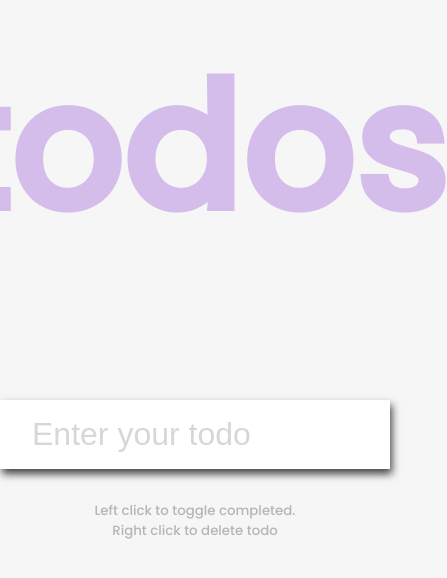
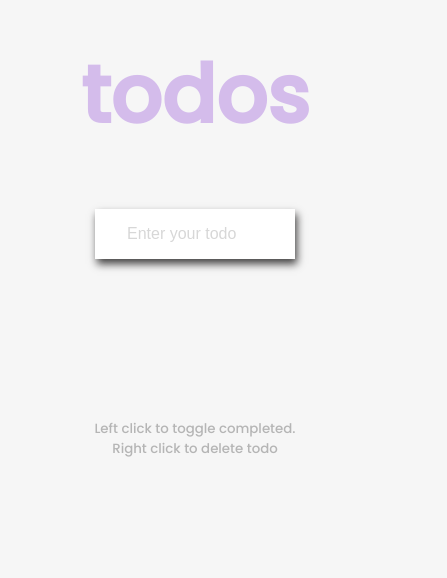
Before and after one commit to dfine907/todo_list, a plain HTML site: page index.html in a window 390 px wide. Shown: the part 202-780 px from the top of the page, 447 px wide, since content can reach past the window. Drawn offline with Linux system fonts and the light colour scheme.

Commit message:
Add responsive media

```diff
--- a/script.js
+++ b/script.js
@@ -4,6 +4,8 @@ const todosUL = document.getElementById("todos");
 
 //use the brower API to access local storage-- JSON needed to parse
 const todos = JSON.parse(localStorage.getItem("todos"));
+
+console.log(localStorage);
 
 if (todos) {
   todos.forEach((todo) => addTodo(todo));
@@ -37,7 +39,7 @@ function addTodo(todo) {
 
     todoElement.addEventListener("contextmenu", (e) => {
       e.preventDefault();
-
+      console.log(e)
       todoElement.remove();
       updateLocalStorage();
     });
--- a/style.css
+++ b/style.css
@@ -68,3 +68,34 @@ small {
   margin-top: 2rem;
   text-align: center;
 }
+
+
+@media only screen and (max-width: 480px) {
+  h1 {
+    font-size: 5rem;
+  }
+
+  form {
+    max-width: 100%;
+    width: 200px;
+    max-height: 25%;
+    max-width: 75%;
+  }
+
+  .input::placeholder {
+    font-size: 1;
+  }
+
+  .input {
+    border: none;
+    font-size: 1rem;
+    color: #444;
+    padding: 1rem 2rem;
+    display: block;
+    width: 100%;
+  }
+
+  small {
+    margin-top: 10rem;
+  }
+}
```
